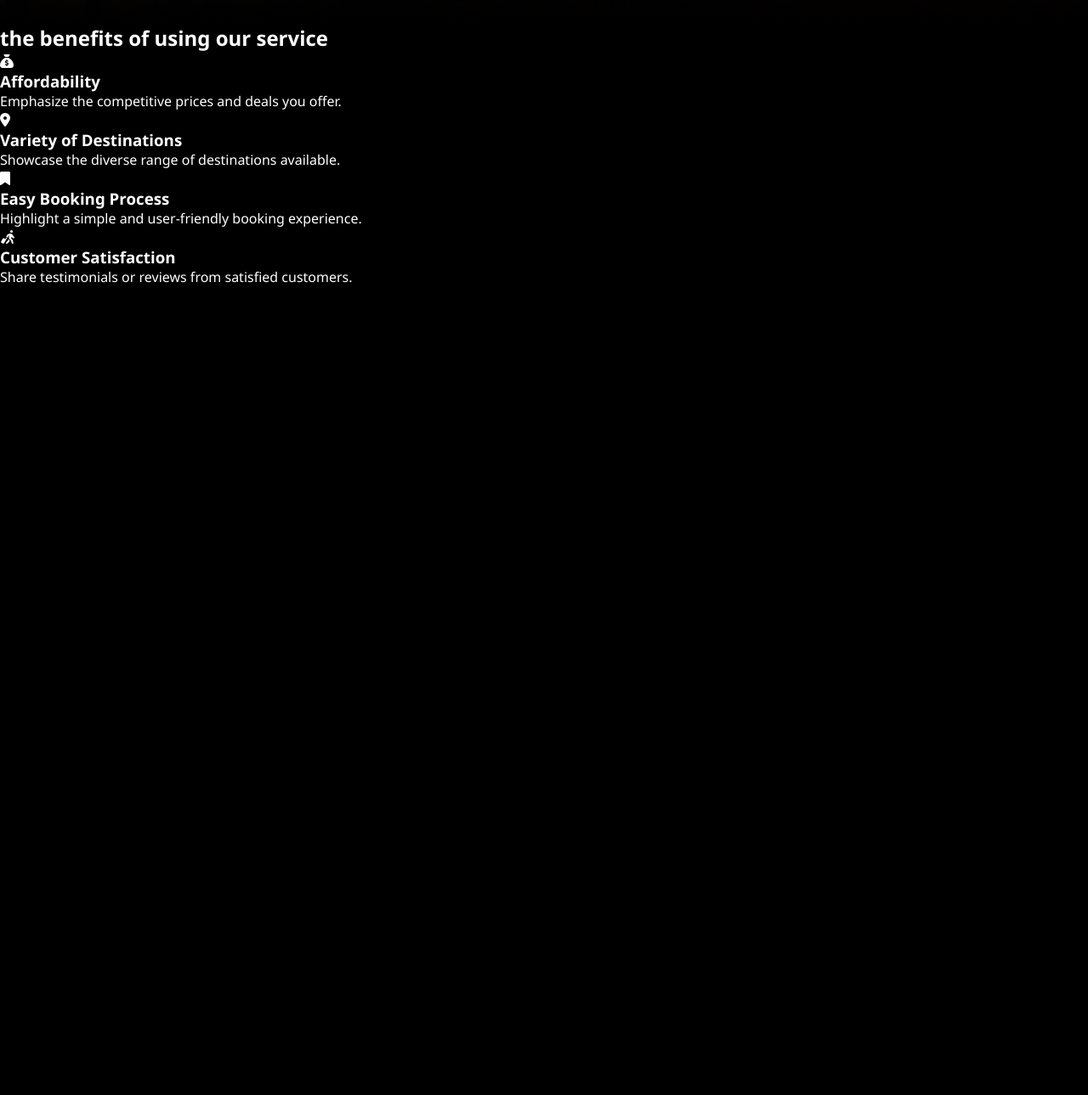
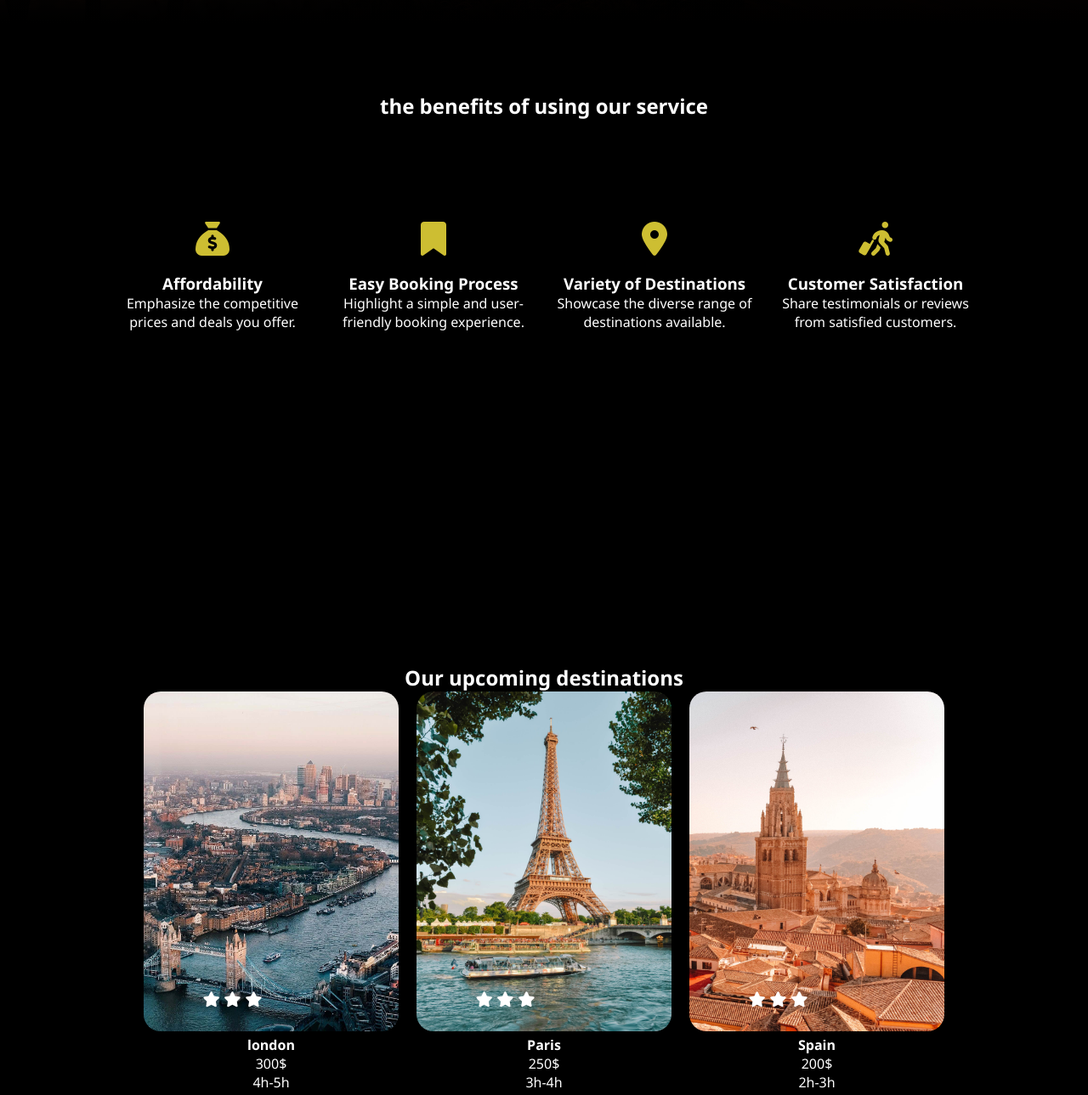
Before and after one commit to Saad-Kibal/Travel2.0, a plain HTML site: page index.html in a window 1280 px wide. Shown: the part 772-2061 px from the top of the page at 85% size. Before the commit the page ends 1109 px from the top, so only its background shows below. Drawn offline with Linux system fonts and the light colour scheme; a web font is replaced by a local one.

Commit message:
adding second section

```diff
--- a/index.html
+++ b/index.html
@@ -33,25 +33,73 @@
             </div>
             <a href="#" class="fa-solid fa-angles-down arrow"></a>
         </section>
-        <section id="benefits" class="benefits flex"></section>
+        <section id="benefits" class="benefits">
             <h2>the benefits of using our service</h2>
             <div class="benefits-list">
-                <div class="feature">
+                <article class="feature">
                     <i class="fa-solid fa-sack-dollar"></i>
-                    <div><h3>Affordability</h3> <p>Emphasize the competitive prices and deals you offer.</p></div>
-                </div>
-                <div class="feature">
+                    <h3>Affordability</h3>
+                    <p>Emphasize the competitive prices and deals you offer.</p>
+                </article>
+                <article class="feature">
+                    <i class="fa-solid fa-bookmark"></i>
+                    <h3>Easy Booking Process</h3>
+                    <p>Highlight a simple and user-friendly booking experience.</p>
+                </article>
+                <article class="feature">
                     <i class="fa-solid fa-location-dot"></i>
-                    <div><h3>Variety of Destinations</h3> <p>Showcase the diverse range of destinations available.</p></div>
-                </div>
-                <div class="feature">
-                    <i class="fa-solid fa-bookmark"></i>
-                    <div><h3>Easy Booking Process</h3> <p>Highlight a simple and user-friendly booking experience.</p></div>
-                </div>
-                <div class="feature">
+                    <h3>Variety of Destinations</h3>
+                    <p>Showcase the diverse range of destinations available.</p>
+                </article>
+                <article class="feature">
                     <i class="fa-solid fa-person-walking-luggage"></i>
-                    <div><h3>Customer Satisfaction</h3>  <p>Share testimonials or reviews from satisfied customers.</p></div>
-                </div>
+                    <h3>Customer Satisfaction</h3>
+                    <p>Share testimonials or reviews from satisfied customers.</p>
+                </article>
+            </div>
+        </section>
+        <section id="destinations" class="destinations">
+            <h2>Our upcoming destinations</h2>
+            <div class="places">
+                <article class="place-card">
+                    <img src="./images/London-Attractions-City-View.jpg" alt="london">
+                    <h4 class="location">london</h4>
+                    <p class="price">300$</p>
+                    <p class="duration">4h-5h</p>
+                    <div class="rating">
+                         <i class="fa fa-star checked"></i>
+                         <i class="fa fa-star checked"></i>
+                         <i class="fa fa-star "></i>
+                         <i class="fa fa-star "></i>
+                         <i class="fa fa-star "></i>
+                    </div>
+                </article>
+                <article class="place-card">
+                    <img src="./images/paris.jpg" alt="Paris">
+                    <h4 class="location">Paris</h4>
+                    <p class="price">250$</p>
+                    <p class="duration">3h-4h</p>
+                    <div class="rating">
+                         <i class="fa fa-star checked"></i>
+                         <i class="fa fa-star checked"></i>
+                         <i class="fa fa-star "></i>
+                         <i class="fa fa-star "></i>
+                         <i class="fa fa-star "></i>
+                    </div>
+                </article>
+                <article class="place-card">
+                    <img src="./images/spain.jpg" alt="Spain">
+                    <h4 class="location">Spain</h4>
+                    <p class="price">200$</p>
+                    <p class="duration">2h-3h</p>
+                    <div class="rating">
+                         <i class="fa fa-star checked"></i>
+                         <i class="fa fa-star checked"></i>
+                         <i class="fa fa-star "></i>
+                         <i class="fa fa-star "></i>
+                         <i class="fa fa-star "></i>
+                    </div>
+                </article>
             </div>
         </section>
     </main>
--- a/styles.css
+++ b/styles.css
@@ -16,7 +16,7 @@ html {
 
 body {
     min-height: 100vh;
-    max-width: 100vw;
+    max-width: 100%;
     font-family: "Afacad Flux" , 'Segoe UI', Tahoma, Geneva, Verdana, sans-serif;
     background-color: rgb(0, 0, 0);
     color: rgb(255, 255, 255);
@@ -35,6 +35,13 @@ li a:hover {
     color: var(--main_color);
 }
 
+header {
+    background-color: black;
+    width: 100%;
+    z-index: 1000;
+    position: fixed;
+}
+
 
 .container {
     max-width: 70vw;
@@ -48,18 +55,11 @@ li a:hover {
 
 /*header section*/
 
-.header {
-    position: fixed;
-    z-index: 100;
-}
 .header-container {
     display: flex;
     justify-content: space-around;
     align-items: center;
-    background-color: rgb(0, 0, 0);
     font-size: var(--p_size);
-    top: 0;
-    z-index: 100;
 }
 
 .logo {
@@ -150,20 +150,91 @@ li a:hover {
     100%{transform: translate(0);}
 }
 
+/*features section*/
 
-.hero img {
-    mask-image: linear-gradient(
-     rgb(0 0 0 / 1),
-     rgb(0 0 0 / 0.5) 80%,
-     rgb(0 0 0 / 0)
-    );
-    object-fit: cover;
-    position: absolute;
-    left: 0;
-    right: 0;
-    top: 0;
-    width: 100%;
-    height: 90vh;
+.benefits {
+    padding: 10vh 30px;
+    text-align: center;
 }
 
-/*features section*/
+.benefits-list {
+    display: grid;
+    grid-template-columns: repeat(auto-fit , 200px);
+    justify-content: center;
+    gap: 60px;
+    margin: 100px 0;
+}
+
+.feature {
+    width: 250px;
+    height: 200px;
+    place-self: center;
+    text-align: center;
+}
+
+.feature i {
+    font-size: 2.5em;
+    background-color: rgb(205, 190, 50);
+    background-clip: text;
+    color: transparent;
+    padding: 20px;
+}
+/*destinations section*/
+
+.destinations {
+    padding: 10vh 30px;
+    flex-direction: column;
+    gap: 50px;
+    text-align: center;
+    padding: 20vh 0;
+}
+
+.places {
+    display: grid;
+    grid-template-columns: repeat(auto-fit ,301px);
+    place-content: center;
+    gap: 20px;
+}
+
+.place-card {
+    position: relative;
+}
+
+.place-card img {
+    width: 300px;
+    height: 400px;
+    border-radius: 20px;
+}
+
+.card-info {
+    position: absolute;
+    top: 10px;
+    left: 40px;
+    color: white;
+    font-size: 1.2rem;
+    font-weight: 800;
+    background-color: rgb(17, 17, 17 , 20%);
+    padding: 20px;
+    border-radius: 40px;
+}
+
+
+.card-info h4 {
+    font-size: 1.5em;
+    border-bottom: 1px solid #686767;
+    color: var(--main_color);
+}
+
+.rating {
+    font-size: large;
+    position: absolute;
+    top: 350px;
+    left: 20px;
+    color: #ffffff;
+}
+
+.rating .checked {
+    background: var(--text_color_linear);
+    background-clip: text;
+    color: transparent;
+}
```
Also changed, not shown: images/1.jpg (added), images/2.jpg (added), images/3.jpg (added), images/4.jpg (added), images/5.jpg (added), images/6.jpg (added), images/7.jpg (added), images/London-Attractions-City-View.jpg (added), images/Pcture-Placeholder.png (added), images/hero image.jpg (added), images/paris.jpg (added), images/placeholder.jpg (added), images/spain.jpg (added), images/town-6843799_1920.jpg (added), 1 other file.
